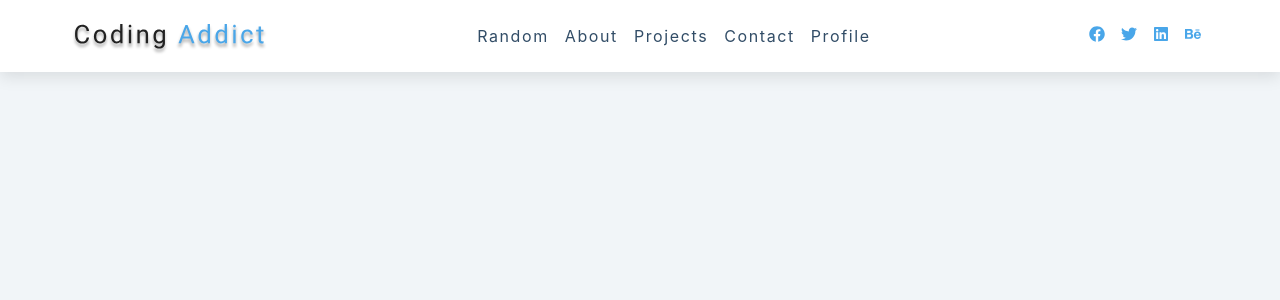
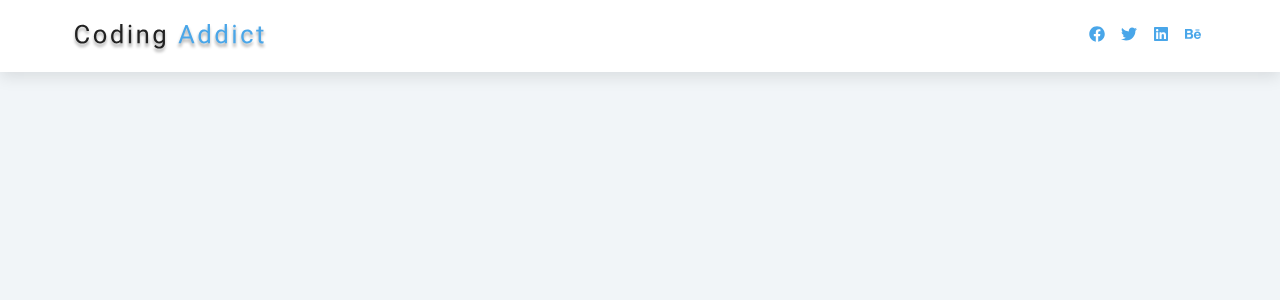
Before and after one commit to Farahcodes/11-navbar-react-project, a React (Create React App) app in the folder setup/: page / in a window 1280 px wide. Shown: the top 300 px of the page. Built offline with nearby package versions, Linux system fonts and the light colour scheme.

Commit message:
added toggle functionality

```diff
--- a/setup/src/Navbar.js
+++ b/setup/src/Navbar.js
@@ -4,15 +4,18 @@
 import logo from './logo.svg'
 
 const Navbar = () => {
+  const [showLinks,setShowLinks] = useState(false);
   return (
     <nav>
       <div className="nav-center">
         <div className='nav-header'>
           <img src={logo} className='logo' alt='logo' />
-          <button className='nav-toggle'>
+          <button className='nav-toggle' onClick={()=> setShowLinks(!showLinks)}>
             <FaBars />
           </button>
         </div>
+
+        {showLinks &&
         <div className="links-container show-container">
           <ul className="links">
             {links.map((link)=>{
@@ -25,6 +28,7 @@
             })}
           </ul>
         </div>
+        }
         <ul className="social-icons">
           {social.map((socialIcon)=>{
             const{id, url, icon}= socialIcon;
```
